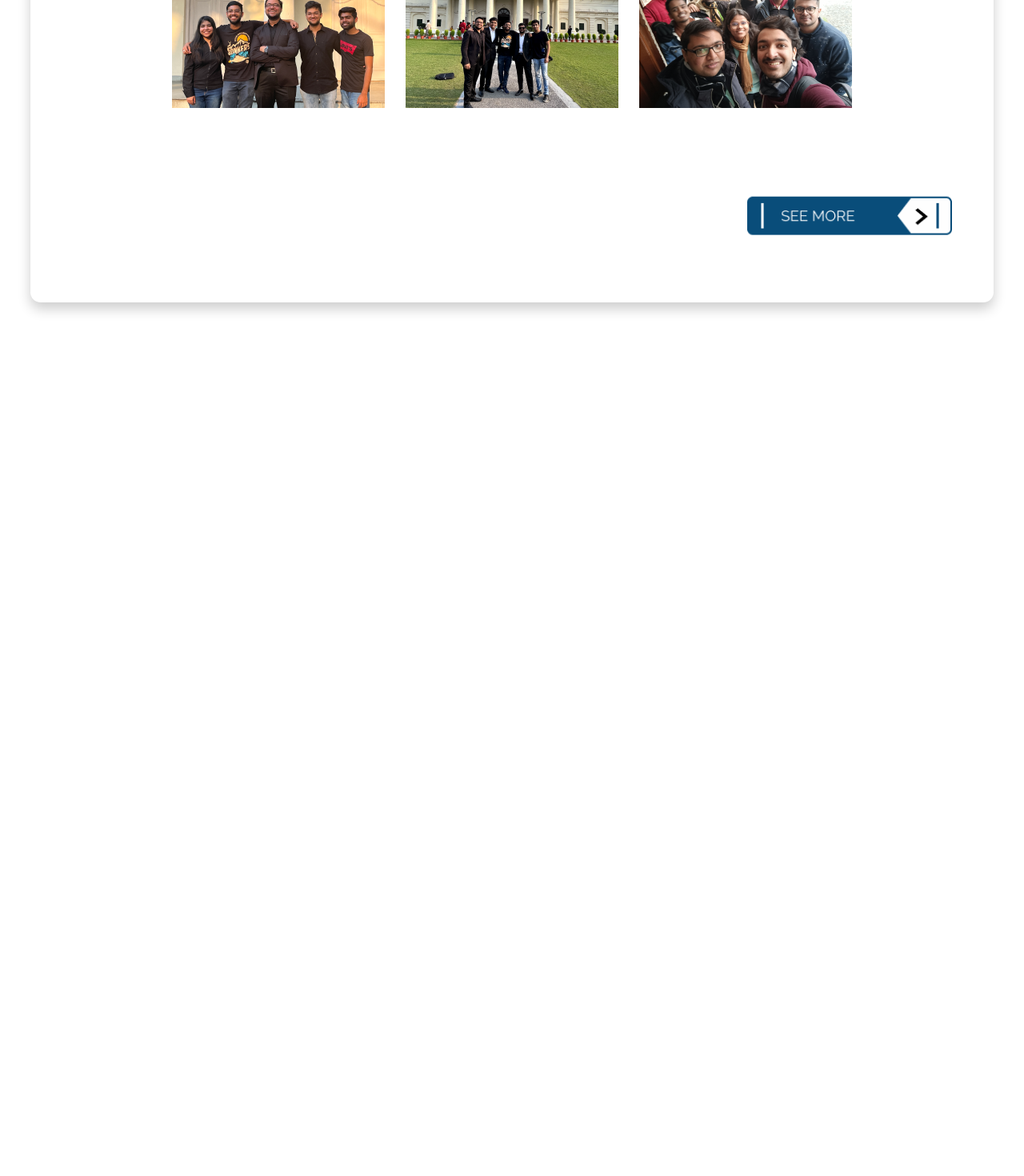
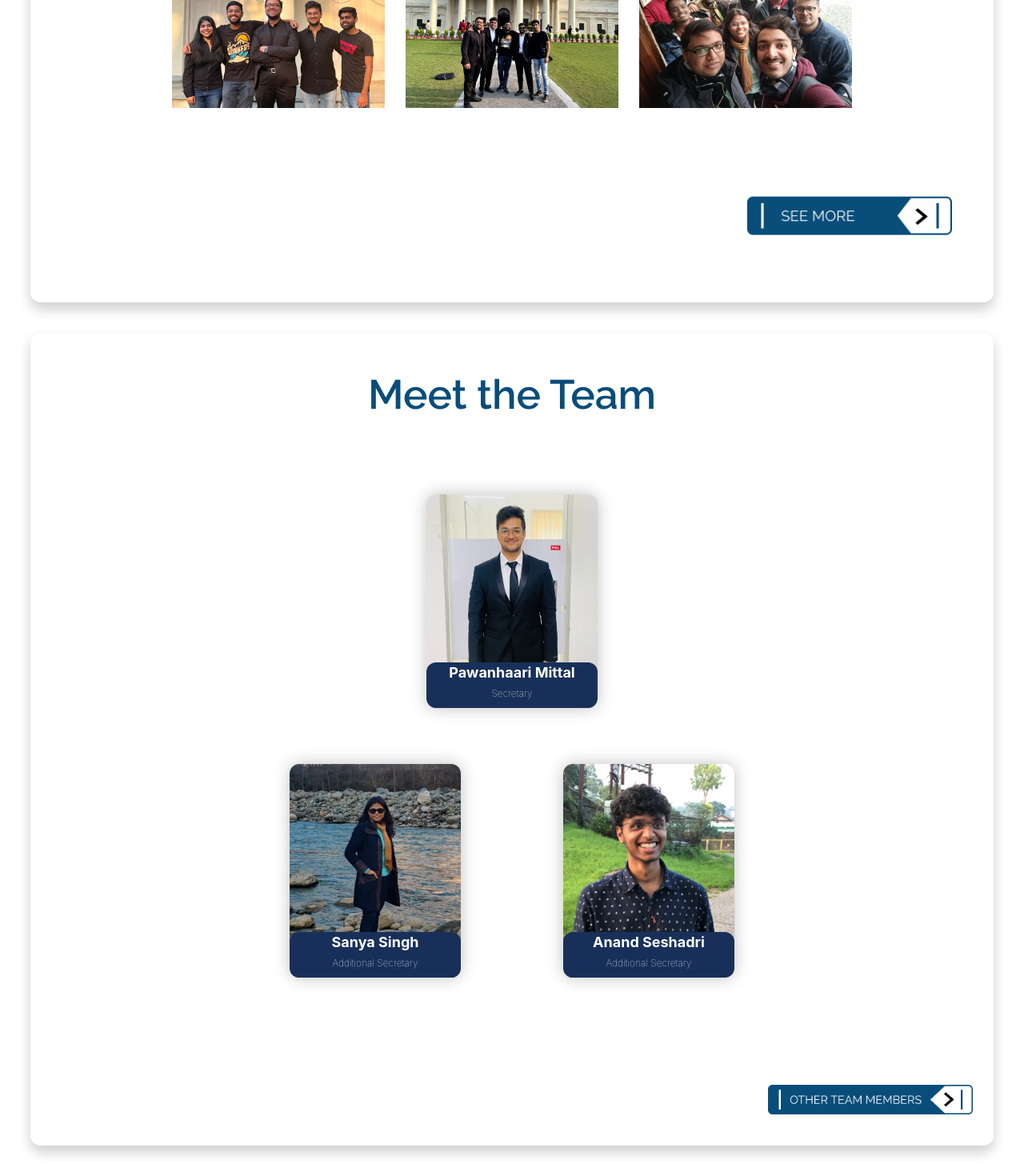
Before and after one commit to parthsaini2004/IARC, a React (Create React App) app: page / in a window 1280 px wide. Shown: the part 2428-3898 px from the top of the page at 80% size. Before the commit the page ends 2845 px from the top, so only its background shows below. Built offline with nearby package versions, Linux system fonts and the light colour scheme.

Commit message:
added team in homepage

```diff
--- a/src/components/homepage/homepage.jsx
+++ b/src/components/homepage/homepage.jsx
@@ -19,9 +19,10 @@ import pic11 from '../homepage/pic11.png';
 import pic12 from '../homepage/pic12.png';
 import pic13 from '../homepage/pic13.png';
 
-
-
-
+import image1 from '../MeetTeam/teamImages/image1.png'
+import image2 from '../MeetTeam/teamImages/image2.png'
+import image3 from '../MeetTeam/teamImages/image3.png'
+import othermem from './otherteam.png';
 
 
 
@@ -154,9 +155,13 @@ const Homepage = () => {
 
 
         </div>
+        <div className="teamm">
+        <p>Meet the Team</p>
+        <div className="cardbox"><div className='teamCard'><img src={image1} /><div className="nameCard"><h2>Pawanhaari Mittal</h2><h3>Secretary</h3></div></div></div>
 
-
-
+        <div className="cardbox"><div className='teamCard'><img src={image2} /><div className="nameCard"><h2>Sanya Singh</h2><h3>Additional Secretary</h3></div></div><div className='teamCard'><img src={image3} /><div className="nameCard"><h2>Anand Seshadri</h2><h3>Additional Secretary</h3></div></div></div>
+        <div className="leftspace sizeread" ><a href="/team" ><img src={othermem} alt="" /></a></div>
+        </div>
         </div>
 
 
```
Also changed, not shown: src/components/homepage/otherteam.png (added).
